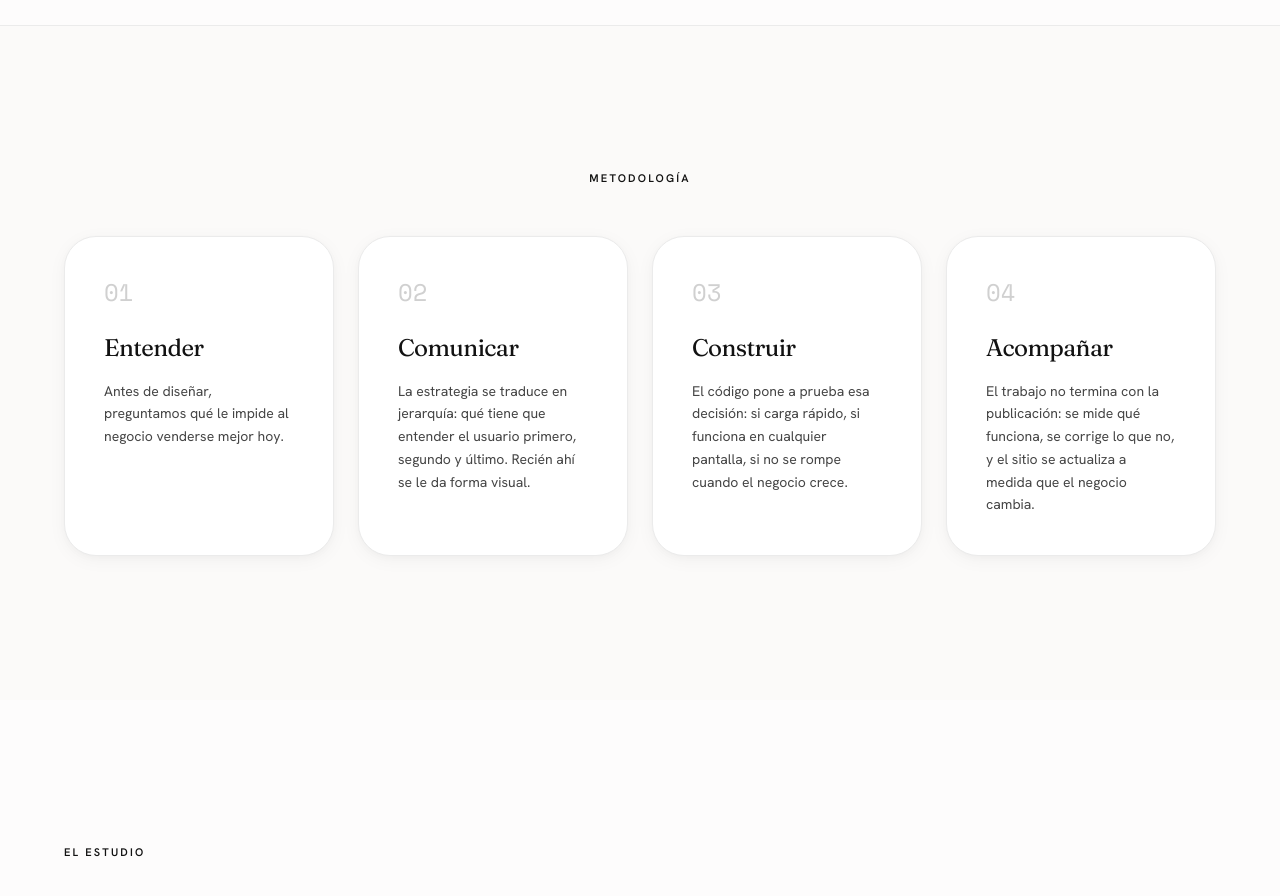
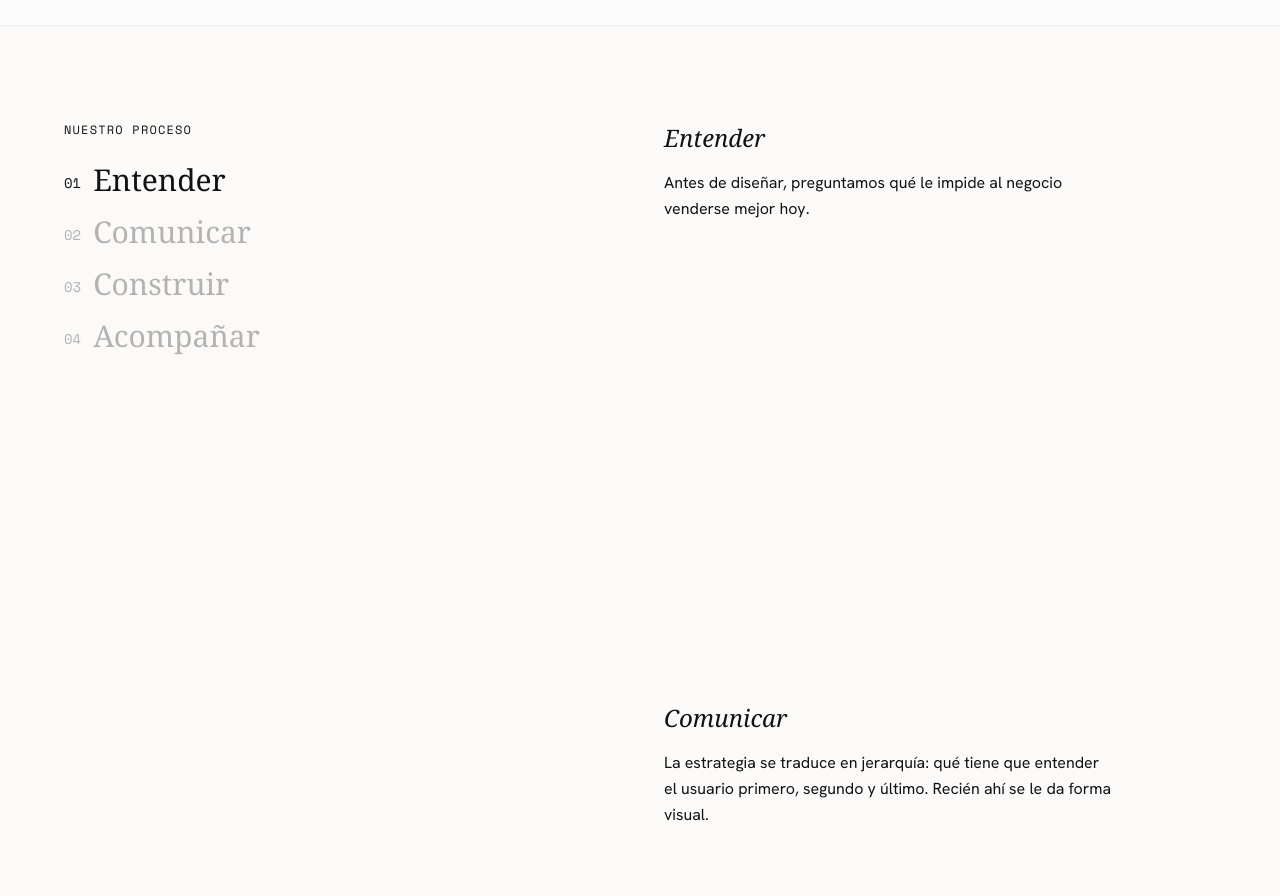
Before and after one commit to nadiaescobbb/tramastudio, a React (Vite) app: page / in a window 1280 px wide. Shown: the part 1860-2756 px from the top of the page. Built offline with nearby package versions, Linux system fonts and the light colour scheme; the HTML template or start-up script is replaced by a standard one.

Commit message:
feat: convierte metodologia a scroll narrado con panel sticky

```diff
--- /dev/null
+++ b/src/components/Metodologia.tsx
@@ -0,0 +1,89 @@
+import { useEffect, useRef, useState } from "react";
+
+const steps = [
+  {
+    number: "01",
+    title: "Entender",
+    text: "Antes de diseñar, preguntamos qué le impide al negocio venderse mejor hoy.",
+  },
+  {
+    number: "02",
+    title: "Comunicar",
+    text: "La estrategia se traduce en jerarquía: qué tiene que entender el usuario primero, segundo y último. Recién ahí se le da forma visual.",
+  },
+  {
+    number: "03",
+    title: "Construir",
+    text: "El código pone a prueba esa decisión: si carga rápido, si funciona en cualquier pantalla, si no se rompe cuando el negocio crece.",
+  },
+  {
+    number: "04",
+    title: "Acompañar",
+    text: "El trabajo no termina con la publicación: se mide qué funciona y qué no, y el sitio se actualiza a medida que el negocio cambia.",
+  },
+];
+
+export default function Metodologia() {
+  const [active, setActive] = useState(0);
+  const refs = useRef<(HTMLDivElement | null)[]>([]);
+
+  useEffect(() => {
+    const observer = new IntersectionObserver(
+      (entries) => {
+        entries.forEach((entry) => {
+          if (entry.isIntersecting) {
+            const index = refs.current.findIndex((el) => el === entry.target);
+            if (index !== -1) setActive(index);
+          }
+        });
+      },
+      { rootMargin: "-40% 0px -40% 0px", threshold: 0 }
+    );
+
+    refs.current.forEach((el) => el && observer.observe(el));
+    return () => observer.disconnect();
+  }, []);
+
+  return (
+    <section className="grid grid-cols-1 md:grid-cols-2 gap-12 py-24 px-6 md:px-16" id="proceso">
+      <div className="hidden md:block sticky top-32 self-start">
+        <p className="text-xs tracking-widest uppercase text-charcoal/50 mb-6 font-mono">
+          Nuestro proceso
+        </p>
+        <ul className="space-y-4">
+          {steps.map((step, i) => (
+            <li
+              key={step.number}
+              className={`text-3xl font-serif transition-opacity duration-300 ${
+                i === active ? "opacity-100" : "opacity-30"
+              }`}
+            >
+              <span className="font-mono text-sm mr-3 align-middle">
+                {step.number}
+              </span>
+              {step.title}
+            </li>
+          ))}
+        </ul>
+      </div>
+
+      <div className="space-y-[40vh] md:space-y-[60vh]">
+        {steps.map((step, i) => (
+          <div
+            key={step.number}
+            ref={(el) => (refs.current[i] = el)}
+            className="max-w-md"
+          >
+            <p className="md:hidden font-mono text-sm text-charcoal/50 mb-2">
+              {step.number}
+            </p>
+            <h3 className="text-2xl font-serif italic mb-4">{step.title}</h3>
+            <p className="text-base text-charcoal/70 leading-relaxed">
+              {step.text}
+            </p>
+          </div>
+        ))}
+      </div>
+    </section>
+  );
+}
--- a/src/pages/Index.tsx
+++ b/src/pages/Index.tsx
@@ -4,6 +4,7 @@ import { Nav } from "@/components/Nav";
 import { Footer } from "@/components/Footer";
 import { ContactForm } from "@/components/ContactForm";
 import { waLink } from "@/data/projects";
+import Metodologia from "@/components/Metodologia";
 import { setSeo } from "@/lib/seo";
 import { ArrowUpRight } from "lucide-react";
 
@@ -123,37 +124,7 @@ const Index = () => {
       </section>
 
       {/* ── METODOLOGÍA ─────────────────────────────────────────── */}
-      <section className="bg-background py-24 md:py-36" id="proceso">
-        <div className="container-trama px-8 md:px-12 lg:px-16">
-          <Reveal>
-            <div className="font-sans text-[11px] font-semibold uppercase tracking-[0.2em] text-[hsl(var(--accent))] mb-12 text-center">
-              Metodología
-            </div>
-          </Reveal>
-
-          <div className="grid gap-6 md:grid-cols-2 lg:grid-cols-4">
-            {STEPS.map((s, i) => (
-              <Reveal key={s.n} delay={i * 100}>
-                <div className="trama-card p-1.5 h-full">
-                  <div className="trama-card-inner p-6 md:p-8 flex flex-col justify-start h-full">
-                    <div className="font-mono text-2xl font-light text-[hsl(var(--accent))]/20 mb-6">
-                      {s.n}
-                    </div>
-                    <h3 className="font-heading text-2xl mb-4 tracking-tight">
-                      {s.t}
-                    </h3>
-                    {s.d && (
-                      <p className="text-sm leading-relaxed text-tertiary">
-                        {s.d}
-                      </p>
-                    )}
-                  </div>
-                </div>
-              </Reveal>
-            ))}
-          </div>
-        </div>
-      </section>
+      <Metodologia />
 
       {/* ── EL ESTUDIO ─────────────────────────────────────────── */}
       <section className="py-24 md:py-36 bg-surface/40" id="estudio">
```
